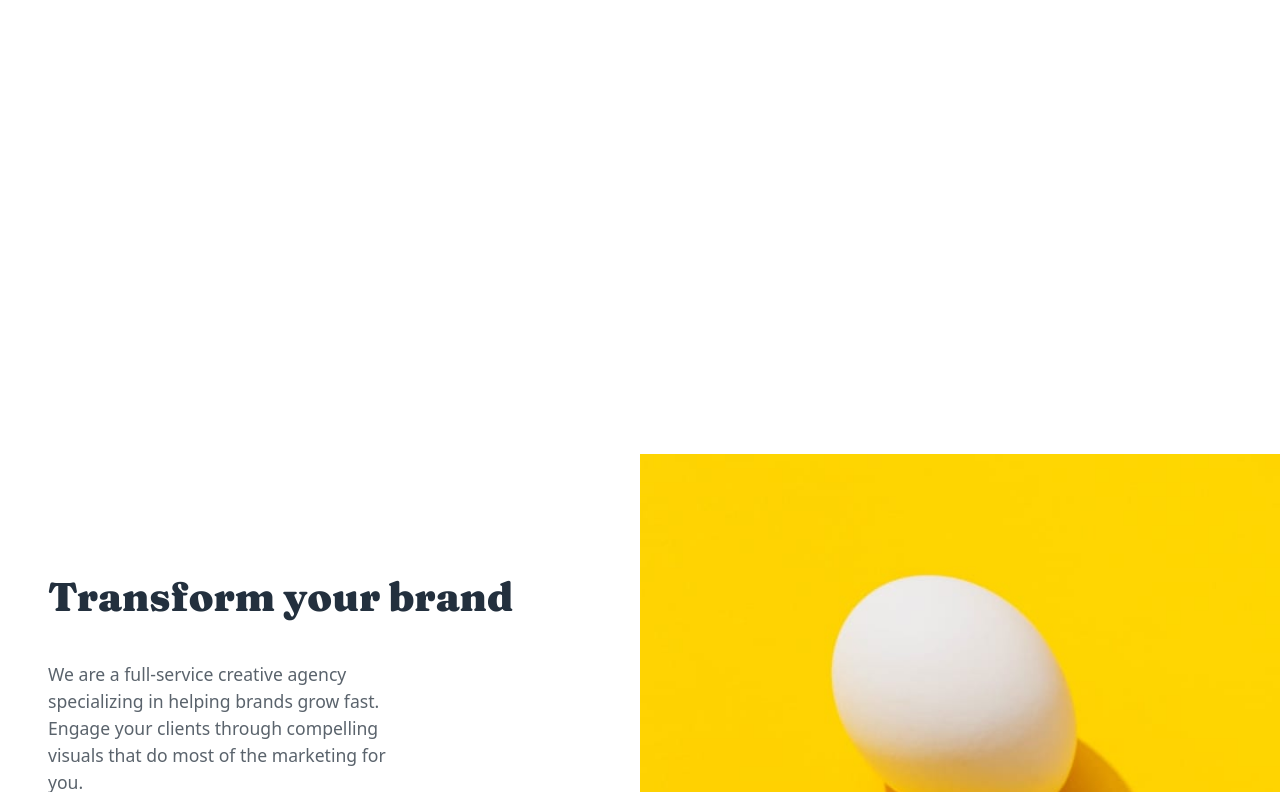
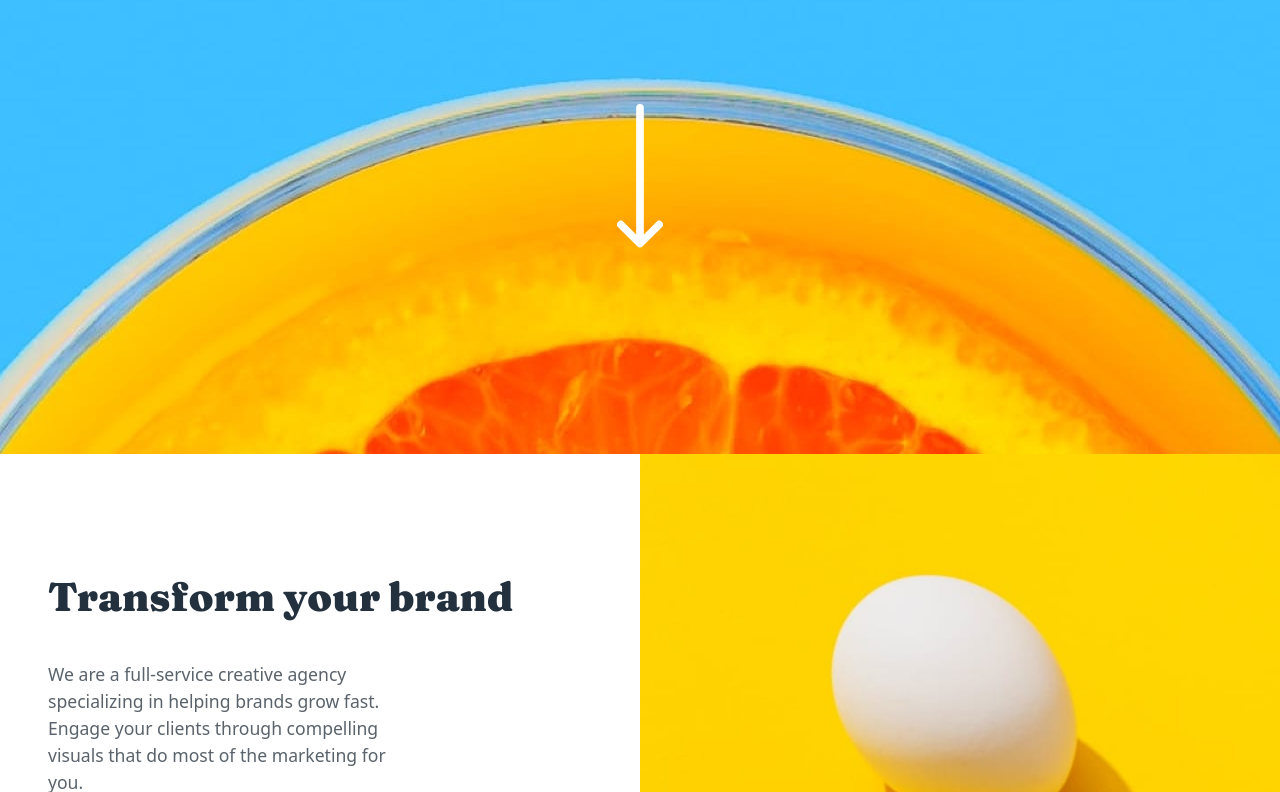
Before and after one commit to farukerge/sunnyside-agency, a website: page index.html in a window 1280 px wide. Shown: the part 346-1138 px from the top of the page. Drawn offline with nearby package versions, Linux system fonts and the light colour scheme.

Commit message:
initial commit

```diff
--- a/app/scss/_hero.scss
+++ b/app/scss/_hero.scss
@@ -1,6 +1,6 @@
 .hero {
   min-height: 100vh;
-  background-image: url(images/desktop/image-header.jpg);
+  background-image: url(/images/desktop/image-header.jpg);
   background-repeat: no-repeat;
   background-position: center;
   height: 100%;
```
Also changed, not shown: app/scss/style.css, 1 other file.
